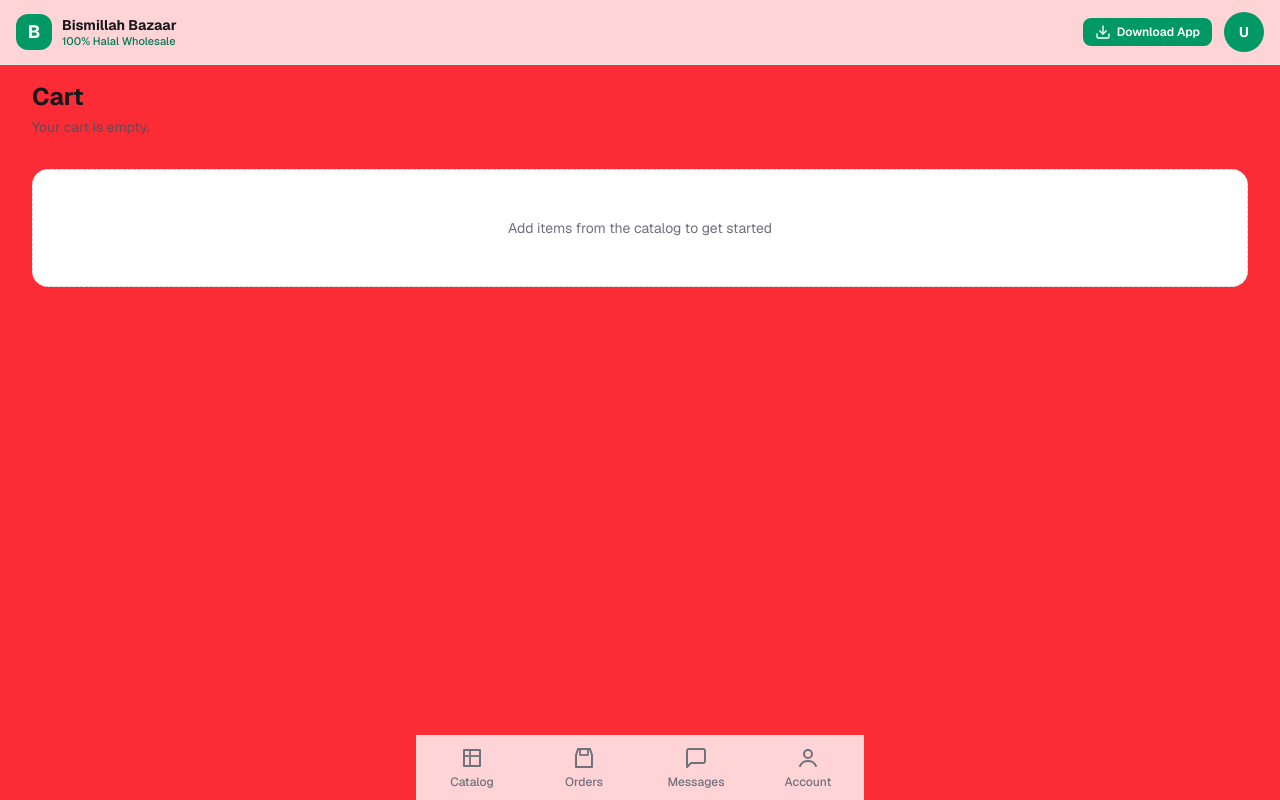
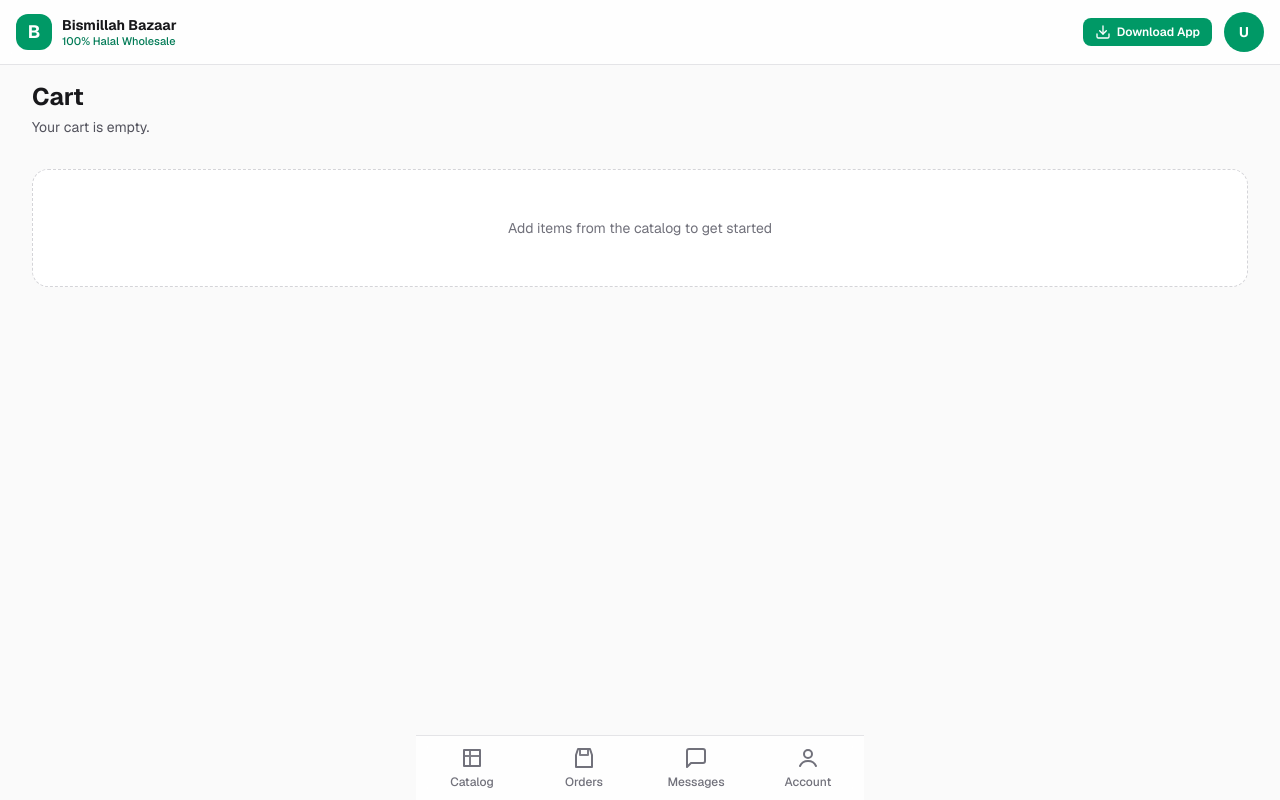
Before and after one commit to rizdesigner/Bismillah-Bazaar, a Next.js app: page /cart in a window 1280 px wide. Built offline with nearby package versions, Linux system fonts and the light colour scheme; no server answers.

Commit message:
fix: add debug logging to product card buttons and fix types

```diff
--- a/src/app/(app)/layout.tsx
+++ b/src/app/(app)/layout.tsx
@@ -10,7 +10,7 @@ export default function AppLayout({
 }: Readonly<{ children: React.ReactNode }>) {
   return (
     <CartProvider>
-      <div className="flex min-h-dvh w-full flex-col bg-red-500">
+      <div className="flex min-h-dvh w-full flex-col bg-zinc-50">
         <AppHeader />
         <main className="flex-1 px-4 pb-32 pt-4 sm:px-6 lg:px-8">{children}</main>
         <BottomTabBar />
--- a/src/components/product-card.tsx
+++ b/src/components/product-card.tsx
@@ -33,6 +33,7 @@ export function ProductCard({ product }: { product: Product }) {
     : product.priceKg;
 
   const handleDecrease = () => {
+    console.log('Decrease clicked:', product.itemName, 'qty:', qty);
     if (qty >= 1) {
       updateQty(product.id, selectedPieceSize?.id, qty - 1);
     } else if (qty > 0) {
@@ -41,6 +42,7 @@ export function ProductCard({ product }: { product: Product }) {
   };
 
   const handleIncrease = () => {
+    console.log('Increase clicked:', product.itemName);
     if (!selectedSize) return;
     addItem(
       {
```
Also changed, not shown: src/components/catalog-tabs.tsx (+8 -0 lines).
